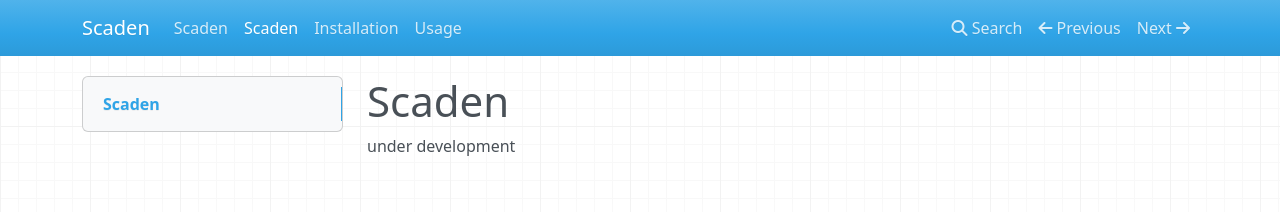
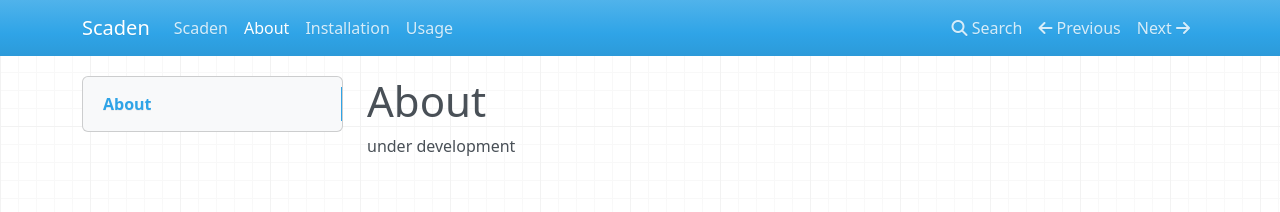
Before and after one commit to KevinMenden/scaden, an MkDocs documentation site: the page built from docs/about.md, in a window 1280 px wide. Shown: the top 212 px of the page. Built offline with MkDocs 1.6.1, drawn with Linux system fonts in a browser that asks for light colours; nearby versions of some CDN libraries.

Commit message:
update documentation

```diff
--- a/docs/about.md
+++ b/docs/about.md
@@ -1,3 +1,3 @@
-# Scaden
+# About
 
 under development
```
Also changed, not shown: README.md (+2 -0 lines), docs/usage.md (+1 -0 lines), docs/images/scaden_logo.png (added).
